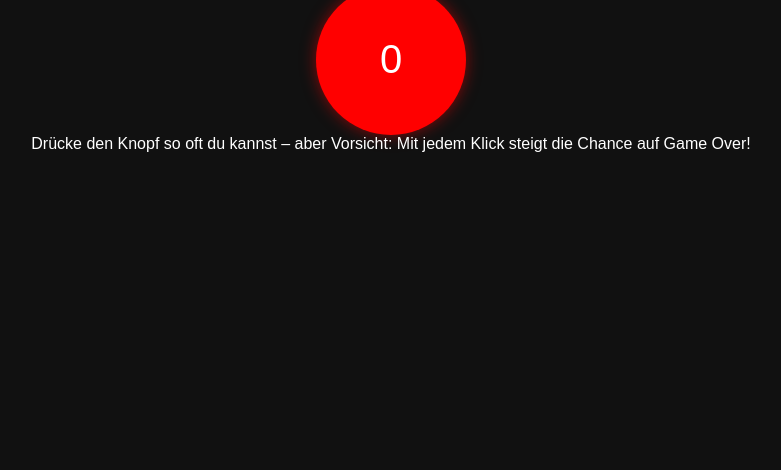
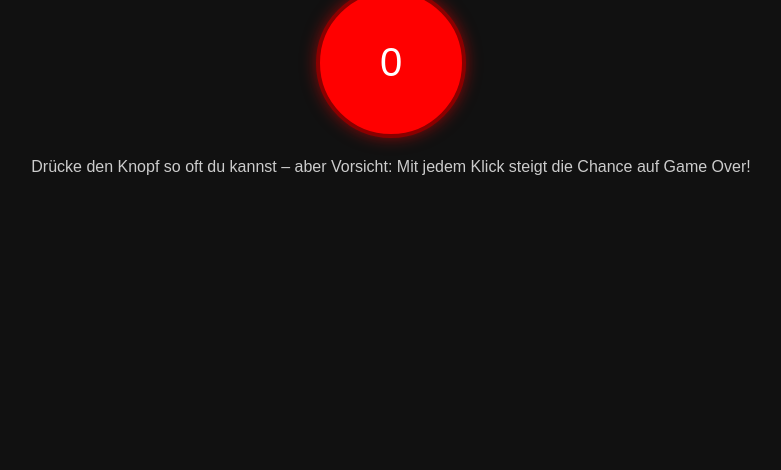
Before and after one commit to Prinzvonbinz/Der-Knopf-, a plain HTML site: page index.html in a window 1280 px wide. Shown: the part 330-800 px from the top of the page, without its empty margins (249-1030 px from the left). Drawn offline with Linux system fonts and the light colour scheme.

Commit message:
Update style.css

```diff
--- a/style.css
+++ b/style.css
@@ -6,7 +6,7 @@
 
 html, body {
   height: 100%;
-  overflow: hidden; /* verhindert Scrollen */
+  overflow: hidden;
 }
 
 body {
@@ -20,6 +20,7 @@ body {
 
 .container {
   text-align: center;
+  max-width: 90%;
 }
 
 #mainButton {
@@ -29,10 +30,11 @@ body {
   background-color: red;
   color: white;
   font-size: 2.5rem;
-  border: none;
+  border: 4px solid darkred; /* Roter Rand */
   cursor: pointer;
   transition: transform 0.1s ease, box-shadow 0.2s;
   box-shadow: 0 0 15px rgba(255, 0, 0, 0.5);
+  margin: 20px 0;
 }
 
 #mainButton:active {
@@ -40,8 +42,13 @@ body {
   box-shadow: 0 0 5px rgba(255, 0, 0, 0.7);
 }
 
+#instruction {
+  font-size: 1rem;
+  color: #ccc;
+  margin-bottom: 10px;
+}
+
 #message {
-  margin-top: 1rem;
   font-size: 1.2rem;
   color: #f55;
   height: 1.5rem;
```
